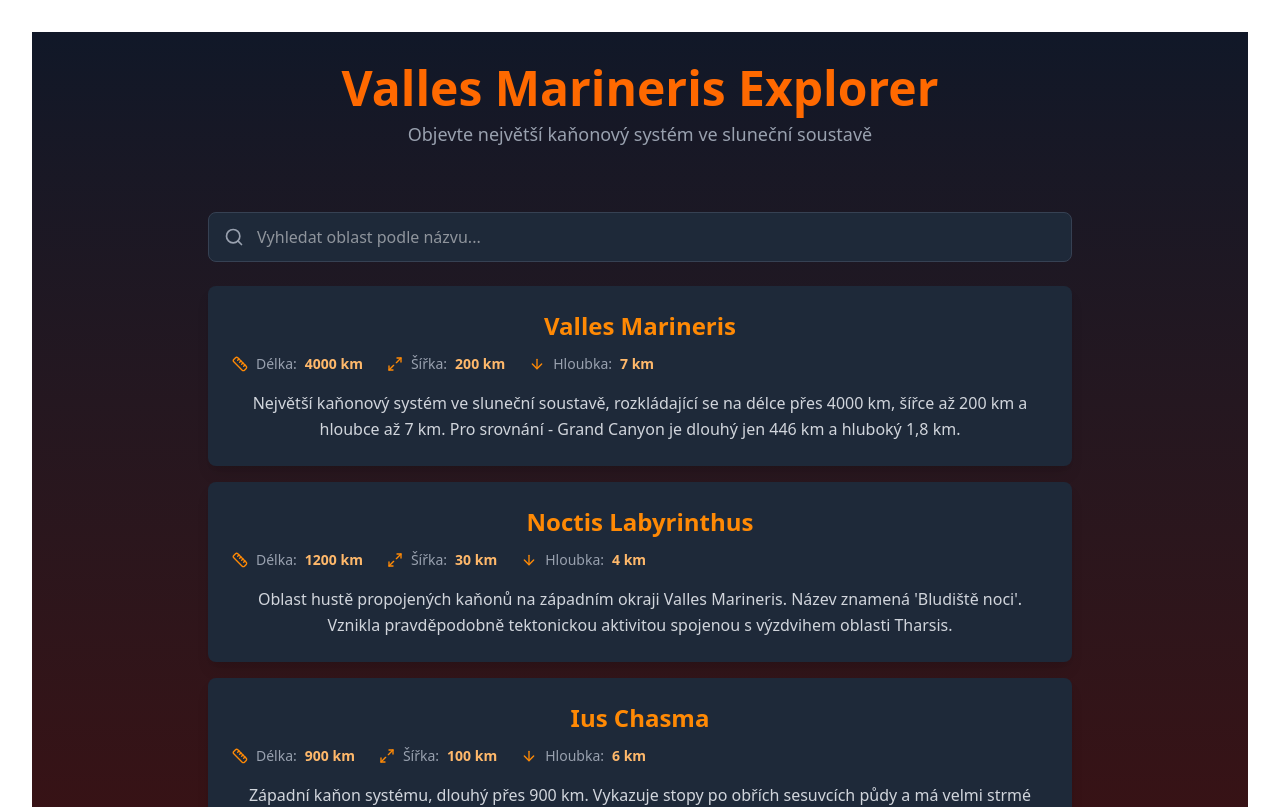
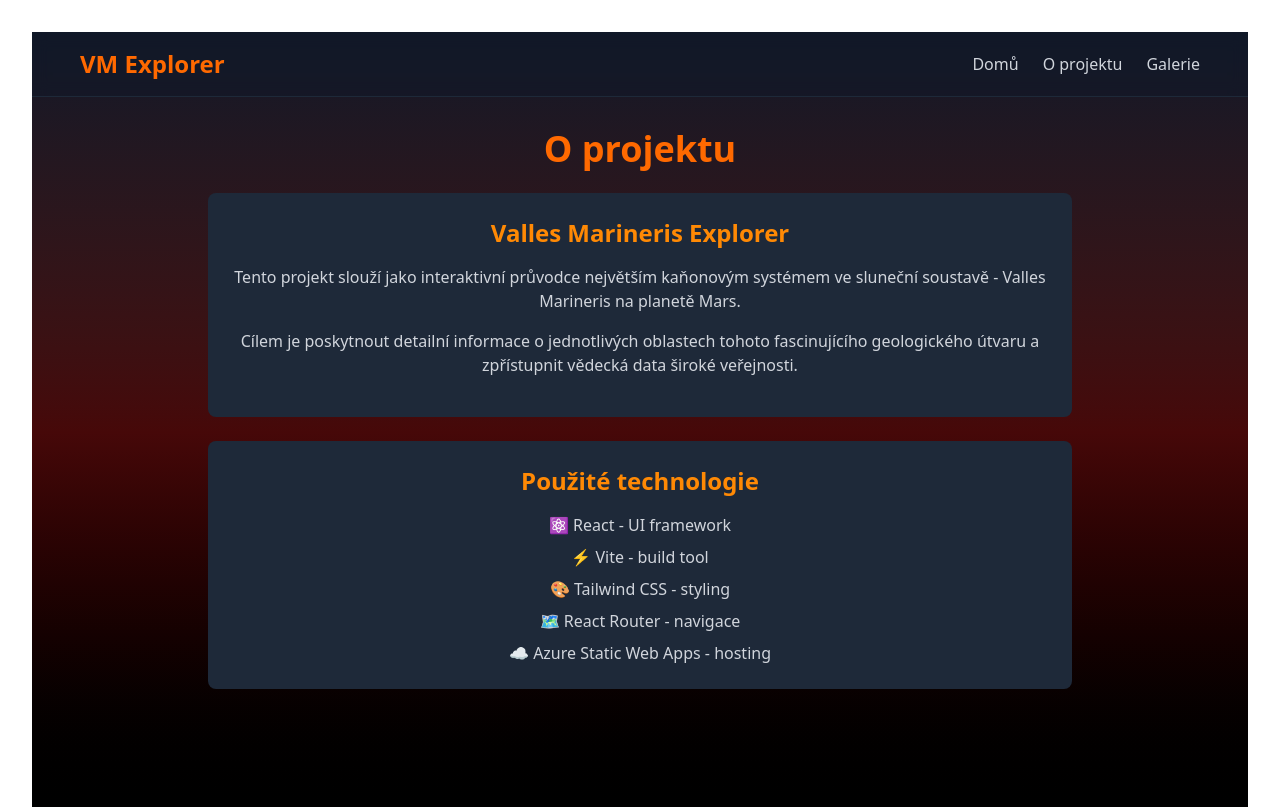
Before and after one commit to setapouch/valles-marineris-explorer, a React (Vite) app: page /about in a window 1280 px wide. Shown: the top 807 px of the page. Built offline with nearby package versions, Linux system fonts and the light colour scheme.

Commit message:
feat: add React Router with navigation and multiple pages

```diff
--- a/package.json
+++ b/package.json
@@ -12,7 +12,8 @@
   "dependencies": {
     "lucide-react": "^0.552.0",
     "react": "^19.1.1",
-    "react-dom": "^19.1.1"
+    "react-dom": "^19.1.1",
+    "react-router-dom": "^7.13.0"
   },
   "devDependencies": {
     "@eslint/js": "^9.36.0",
--- a/src/App.jsx
+++ b/src/App.jsx
@@ -1,81 +1,45 @@
-import MarsInfo from "./MarsInfo.jsx";
-import { useState } from "react";
-import { marsData } from "./data/marsData.js";
-import { Search, X } from 'lucide-react';
-import "./App.css";
+import { BrowserRouter, Routes, Route, Link } from 'react-router-dom'
+import Home from './pages/Home.jsx'
+import About from './pages/About.jsx'
+import Gallery from './pages/Gallery.jsx'
+import './App.css'
 
 function App() {
-  const [searchText, setSearchText] = useState("");
+  return (
+    <BrowserRouter>
+      <div className="min-h-screen bg-gradient-to-b from-gray-900 via-red-950 to-black text-white">
+        {/* Navigace */}
+        <nav className="bg-gray-900/50 backdrop-blur-sm border-b border-gray-800 sticky top-0 z-50">
+          <div className="max-w-6xl mx-auto px-4">
+            <div className="flex items-center justify-between h-16">
+              <Link to="/" className="text-2xl font-bold text-orange-500 hover:text-orange-400 transition-colors">
+                VM Explorer
+              </Link>
 
-  const filteredData = marsData.filter((item) =>
-    item.title.toLowerCase().includes(searchText.toLowerCase())
-  );
+              <div className="flex gap-6">
+                <Link to="/" className="text-gray-300 hover:text-orange-400 transition-colors">
+                  Domů
+                </Link>
+                <Link to="/about" className="text-gray-300 hover:text-orange-400 transition-colors">
+                  O projektu
+                </Link>
+                <Link to="/gallery" className="text-gray-300 hover:text-orange-400 transition-colors">
+                  Galerie
+                </Link>
+              </div>
+            </div>
+          </div>
+        </nav>
 
-  return (
-    <div className="min-h-screen bg-gradient-to-b from-gray-900 via-red-950 to-black text-white">
-      <header className="py-8 px-4">
-        <h1 className="text-5xl font-bold text-center text-orange-500 mb-2">
-          Valles Marineris Explorer
-        </h1>
-        <p className="text-center text-gray-400 text-lg">
-          Objevte největší kaňonový systém ve sluneční soustavě
-        </p>
-      </header>
-
-      <main className="max-w-4xl mx-auto px-4 py-8">
-        {/* Vyhledávací pole */}
-        <div className="mb-6">
-          <div className="relative">
-            {/* Ikona lupy */}
-            <Search className="absolute left-4 top-1/2 -translate-y-1/2 w-5 h-5 text-gray-400" />
-
-            {/* Input pole */}
-            <input
-              type="text"
-              placeholder="Vyhledat oblast podle názvu..."
-              value={searchText}
-              onChange={(e) => setSearchText(e.target.value)}
-              className="w-full pl-12 pr-12 py-3 bg-gray-800 text-white rounded-lg border border-gray-700 focus:border-orange-500 focus:outline-none transition-colors"
-            />
-
-            {/* Tlačítko pro vymazání (zobrazí se jen když je nějaký text) */}
-            {searchText && (
-              <button
-                onClick={() => setSearchText("")}
-                className="absolute right-4 top-1/2 -translate-y-1/2 text-gray-400 hover:text-orange-400 transition-colors"
-                aria-label="Vymazat vyhledávání"
-              >
-                <X className="w-5 h-5" />
-              </button>
-            )}
-          </div>
-
-          {/* Počet výsledků */}
-          {searchText && (
-            <p className="text-gray-400 text-sm mt-2">
-              Nalezeno: {filteredData.length}{" "}
-              {filteredData.length === 1
-                ? "oblast"
-                : filteredData.length >= 2 && filteredData.length <= 4
-                ? "oblasti"
-                : "oblastí"}
-            </p>
-          )}
-        </div>
-
-        {filteredData.map((item) => (
-          <MarsInfo
-            key={item.id}
-            title={item.title}
-            description={item.description}
-            length={item.length}
-            width={item.width}
-            depth={item.depth}
-          />
-        ))}
-      </main>
-    </div>
-  );
+        {/* Obsah stránky podle URL */}
+        <Routes>
+          <Route path="/" element={<Home />} />
+          <Route path="/about" element={<About />} />
+          <Route path="/gallery" element={<Gallery />} />
+        </Routes>
+      </div>
+    </BrowserRouter>
+  )
 }
 
-export default App;
+export default App
--- /dev/null
+++ b/src/pages/About.jsx
@@ -0,0 +1,32 @@
+function About() {
+  return (
+    <div className="max-w-4xl mx-auto px-4 py-8">
+      <h1 className="text-4xl font-bold text-orange-500 mb-6">O projektu</h1>
+
+      <div className="bg-gray-800 p-6 rounded-lg mb-6">
+        <h2 className="text-2xl font-bold text-orange-400 mb-4">Valles Marineris Explorer</h2>
+        <p className="text-gray-300 mb-4">
+          Tento projekt slouží jako interaktivní průvodce největším kaňonovým systémem
+          ve sluneční soustavě - Valles Marineris na planetě Mars.
+        </p>
+        <p className="text-gray-300 mb-4">
+          Cílem je poskytnout detailní informace o jednotlivých oblastech tohoto
+          fascinujícího geologického útvaru a zpřístupnit vědecká data široké veřejnosti.
+        </p>
+      </div>
+
+      <div className="bg-gray-800 p-6 rounded-lg">
+        <h2 className="text-2xl font-bold text-orange-400 mb-4">Použité technologie</h2>
+        <ul className="text-gray-300 space-y-2">
+          <li>⚛️ React - UI framework</li>
+          <li>⚡ Vite - build tool</li>
+          <li>🎨 Tailwind CSS - styling</li>
+          <li>🗺️ React Router - navigace</li>
+          <li>☁️ Azure Static Web Apps - hosting</li>
+        </ul>
+      </div>
+    </div>
+  )
+}
+
+export default About
--- /dev/null
+++ b/src/pages/Gallery.jsx
@@ -0,0 +1,18 @@
+function Gallery() {
+  return (
+    <div className="max-w-4xl mx-auto px-4 py-8">
+      <h1 className="text-4xl font-bold text-orange-500 mb-6">Galerie</h1>
+
+      <div className="bg-gray-800 p-8 rounded-lg text-center">
+        <p className="text-gray-400 text-lg">
+          📸 Galerie zatím připravujeme...
+        </p>
+        <p className="text-gray-500 mt-2">
+          Zde budou fotografie a vizualizace Valles Marineris z NASA a ESA misí.
+        </p>
+      </div>
+    </div>
+  )
+}
+
+export default Gallery
--- /dev/null
+++ b/src/pages/Home.jsx
@@ -0,0 +1,68 @@
+import { useState } from 'react'
+import { Search, X } from 'lucide-react'
+import { marsData } from '../data/marsData.js'
+import MarsInfo from '../MarsInfo.jsx'
+
+function Home() {
+  const [searchText, setSearchText] = useState('')
+
+  const filteredData = marsData.filter(item =>
+    item.title.toLowerCase().includes(searchText.toLowerCase())
+  )
+
+  return (
+    <div>
+      <header className="py-8 px-4">
+        <h1 className="text-5xl font-bold text-center text-orange-500 mb-2">
+          Valles Marineris Explorer
+        </h1>
+        <p className="text-center text-gray-400 text-lg">
+          Objevte největší kaňonový systém ve sluneční soustavě
+        </p>
+      </header>
+
+      <main className="max-w-4xl mx-auto px-4 py-8">
+        {/* Vyhledávání */}
+        <div className="mb-6">
+          <div className="relative">
+            <Search className="absolute left-4 top-1/2 -translate-y-1/2 w-5 h-5 text-gray-400" />
+            <input
+              type="text"
+              placeholder="Vyhledat oblast podle názvu..."
+              value={searchText}
+              onChange={(e) => setSearchText(e.target.value)}
+              className="w-full pl-12 pr-12 py-3 bg-gray-800 text-white rounded-lg border border-gray-700 focus:border-orange-500 focus:outline-none transition-colors"
+            />
+            {searchText && (
+              <button
+                onClick={() => setSearchText('')}
+                className="absolute right-4 top-1/2 -translate-y-1/2 text-gray-400 hover:text-orange-400 transition-colors"
+              >
+                <X className="w-5 h-5" />
+              </button>
+            )}
+          </div>
+          {searchText && (
+            <p className="text-gray-400 text-sm mt-2">
+              Nalezeno: {filteredData.length} {filteredData.length === 1 ? 'oblast' : filteredData.length >= 2 && filteredData.length <= 4 ? 'oblasti' : 'oblastí'}
+            </p>
+          )}
+        </div>
+
+        {/* Seznam oblastí */}
+        {filteredData.map((item) => (
+          <MarsInfo
+            key={item.id}
+            title={item.title}
+            description={item.description}
+            length={item.length}
+            width={item.width}
+            depth={item.depth}
+          />
+        ))}
+      </main>
+    </div>
+  )
+}
+
+export default Home
```
Also changed, not shown: .vscode-pluto-auth-tmp.txt (added), 1 other file (tests, documents, lock files or other folders).
